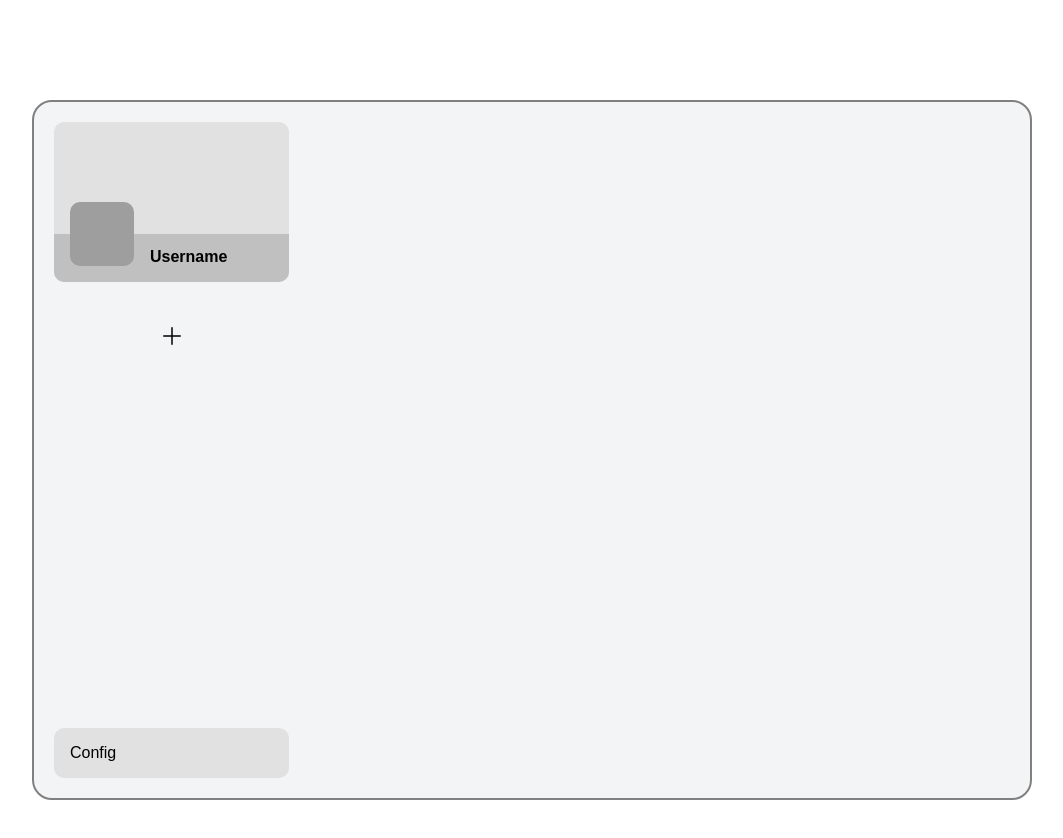
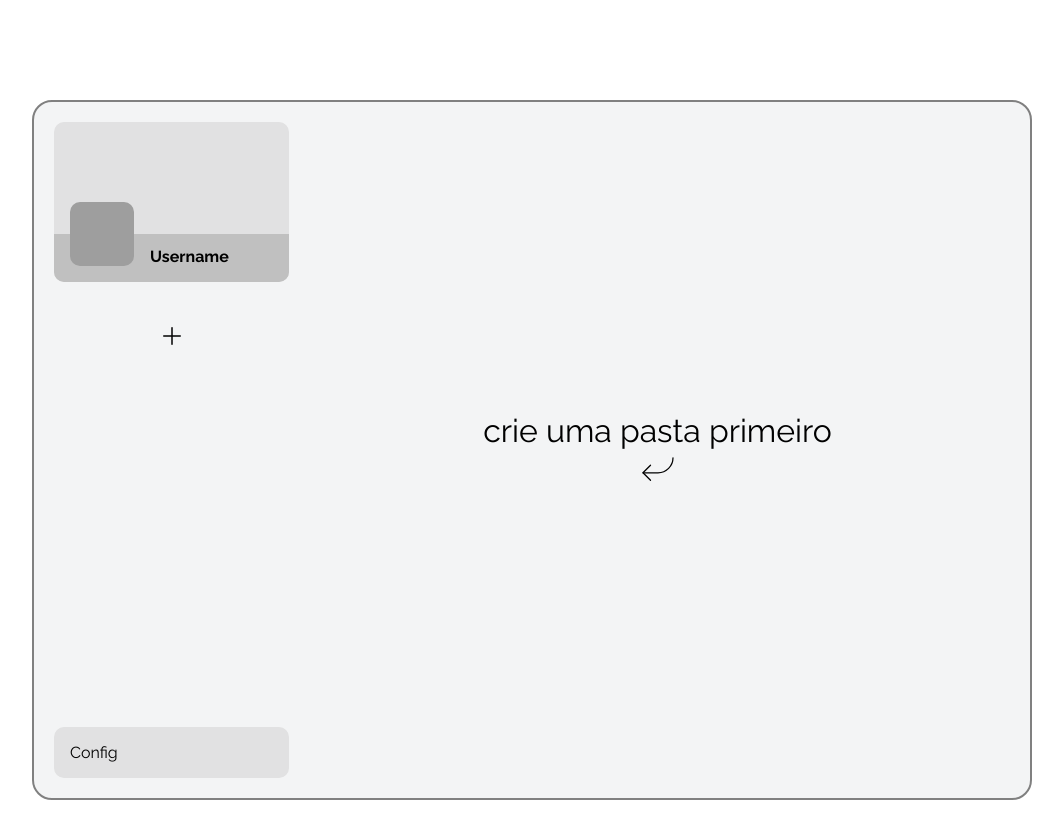
Before and after one commit to emanoelhenrick/emhkNotes, a React (Vite) app: page /app in a window 1280 px wide. Shown: the top 838 px of the page, without its empty margins (108-1171 px from the left). Built offline with nearby package versions, Linux system fonts and the light colour scheme; grey boxes are pictures that could not be loaded.

Commit message:
update notes

```diff
--- a/index.html
+++ b/index.html
@@ -2,8 +2,14 @@
 <html lang="en">
   <head>
     <meta charset="UTF-8" />
+
+    <link rel="preconnect" href="https://fonts.googleapis.com">
+    <link rel="preconnect" href="https://fonts.gstatic.com" crossorigin>
+
     <meta name="viewport" content="width=device-width, initial-scale=1.0" />
     <title>emhk notes</title>
+
+    <link href="https://fonts.googleapis.com/css2?family=Raleway:wght@400;700&display=swap" rel="stylesheet">
   </head>
   <body>
     <div id="root"></div>
--- a/src/Router.tsx
+++ b/src/Router.tsx
@@ -3,6 +3,7 @@ import { AppLayout } from './layouts/App'
 import { AuthLayout } from './layouts/Auth'
 import { CreateNote } from './pages/AppNotes/AppPages/CreateNote'
 import { Notes } from './pages/AppNotes/AppPages/Notes'
+import { NoteView } from './pages/AppNotes/AppPages/NoteView'
 import { LoginPage } from './pages/Login'
 import { RegisterPage } from './pages/Register'
 
@@ -15,8 +16,10 @@ export function Router() {
         <Route path='/register' element={<RegisterPage />} />
       </Route>
       <Route path='/app' element={<AppLayout />}>
+        <Route path="/app" element={<Notes />}/>
         <Route path=":folderId" element={<Notes />}/>
         <Route path='/app/create/:folderId' element={<CreateNote />} />
+        <Route path='/app/note/:noteId' element={<NoteView />} />
         {/* <Route path='/app/config' element={<ConfigPage />} /> */}
       </Route>
     </Routes>
--- a/src/pages/AppNotes/AppPages/CreateNote/index.tsx
+++ b/src/pages/AppNotes/AppPages/CreateNote/index.tsx
@@ -37,6 +37,7 @@ export function CreateNote() {
         <input
           type="text"
           placeholder="Título..."
+          maxLength={45}
           {...register('noteTitle')}
         />
       </NoteName>
--- a/src/pages/AppNotes/AppPages/CreateNote/styles.ts
+++ b/src/pages/AppNotes/AppPages/CreateNote/styles.ts
@@ -53,6 +53,7 @@ export const NoteText = styled.textarea`
   font-family: sans-serif;
   border: 2px solid transparent;
   padding: 1rem;
+  font-family: 'Raleway', sans-serif;
 
   transition: all 200ms;
 
--- /dev/null
+++ b/src/pages/AppNotes/AppPages/NoteView/index.tsx
@@ -0,0 +1,20 @@
+import { useContext } from "react";
+import { useParams } from "react-router-dom";
+import { ViewerContainer } from "./styles";
+import { NotesContext } from "../../context";
+
+export function NoteView() {
+
+  const { noteId } = useParams()
+
+  const { notesList } = useContext(NotesContext)
+
+  const note = notesList.find((note) => note.noteId === noteId)
+
+  return (
+    <ViewerContainer>
+      <h1>{note?.noteTitle}</h1>
+      <p>{note?.noteContent}</p>
+    </ViewerContainer>
+  )
+}
--- /dev/null
+++ b/src/pages/AppNotes/AppPages/NoteView/styles.ts
@@ -0,0 +1,10 @@
+import styled from "styled-components";
+
+export const ViewerContainer = styled.div`
+  height: 100%;
+  padding: 1rem;
+
+  h1{
+    margin-bottom: 1rem;
+  }
+`
--- a/src/pages/AppNotes/AppPages/Notes/components/Note/styles.ts
+++ b/src/pages/AppNotes/AppPages/Notes/components/Note/styles.ts
@@ -1,11 +1,19 @@
 import styled from "styled-components";
 
-export const NoteContainer = styled.div`
+export const NoteContainer = styled.button`
+  width: 150px;
+  word-wrap: break-word;
+  overflow: hidden;
+  text-align: left;
   height: 100px;
   background: #E1e1e2;
   padding: 1rem;
   border-radius: 10px;
   transition: all 200ms;
+  border: none;
+  outline: none;
+  font-size: 1rem;
+  display: flex;
   cursor: pointer;
 
   &:hover {
--- a/src/pages/AppNotes/AppPages/Notes/index.tsx
+++ b/src/pages/AppNotes/AppPages/Notes/index.tsx
@@ -1,14 +1,15 @@
-import { Plus } from "phosphor-react";
+import { ArrowBendDownLeft, Plus } from "phosphor-react";
 import { useContext } from "react";
-import { NavLink } from "react-router-dom";
+import { NavLink, useNavigate } from "react-router-dom";
 import { NotesContext } from "../../context";
-import { Note } from "./components/Note";
-import { AddNote } from "./components/Note/styles";
-import { FolderName, NotesContainer, NotesList } from "./styles";
+import { AddNote, NoteContainer } from "./components/Note/styles";
+import { FolderName, NoFolder, NotesContainer, NotesList } from "./styles";
 import { useParams } from "react-router-dom";
 
 
 export function Notes() {
+
+  const navigate = useNavigate()
 
   const {notesList, foldersList} = useContext(NotesContext)
 
@@ -18,6 +19,19 @@ export function Notes() {
 
   const currentNotes = notesList.filter((note) => note.folderId === folderId)
 
+  function viewNote(noteId: any) {
+    navigate(`/app/note/${noteId}`)
+  }
+
+  function isFolderId() {
+    if(!folderId){
+      return (
+        <NoFolder>
+          <h1>crie uma pasta primeiro</h1>
+          <ArrowBendDownLeft size={40} weight="thin" />
+        </NoFolder>
+      )
+    } else {
       return (
       <NotesContainer>
         <FolderName>
@@ -25,7 +39,14 @@ export function Notes() {
         </FolderName>
         <NotesList>
           {currentNotes.map(note => {
-              return <Note title={note.noteTitle} key={note.noteId} />
+            return (
+              <NoteContainer
+                key={note.noteId}
+                onClick={() => viewNote(note.noteId)}
+              >
+                {note.noteTitle}
+              </NoteContainer>
+            )
           })}
         <NavLink to={`/app/create/${folderId}`} title="Criar nota">
           <AddNote>
@@ -36,3 +57,8 @@ export function Notes() {
       </NotesContainer>
       )
     }
+
+  }
+
+  return isFolderId()
+}
--- a/src/pages/AppNotes/AppPages/Notes/styles.ts
+++ b/src/pages/AppNotes/AppPages/Notes/styles.ts
@@ -35,3 +35,16 @@ export const NotesList = styled.div`
   grid-template-columns: repeat(5, 1fr);
   gap: 1rem;
 `
+
+export const NoFolder = styled.div`
+  width: 100%;
+  height: 100%;
+  display: flex;
+  justify-content: center;
+  align-items: center;
+  flex-direction: column;
+
+  h1{
+    font-weight: 400;
+  }
+`
--- a/src/pages/AppNotes/styles.ts
+++ b/src/pages/AppNotes/styles.ts
@@ -29,10 +29,3 @@ export const ButtonConfig = styled.button`
   text-align: left;
   font-size: 1rem;
 `
-
-export const NoFolder = styled.div`
-  width: 100%;
-  height: 100%;
-  display: flex;
-  background-color: red;
-`
--- a/src/styles/global.ts
+++ b/src/styles/global.ts
@@ -7,8 +7,8 @@ export const GlobalStyle = createGlobalStyle`
     box-sizing: border-box;
   }
 
-  body, input, button {
-    font-family: sans-serif;
+  body, input, button, textarea {
+    font-family: 'Raleway', sans-serif;
   }
 
   body {
```
Lines whose indentation alone changed are shown as unchanged.
